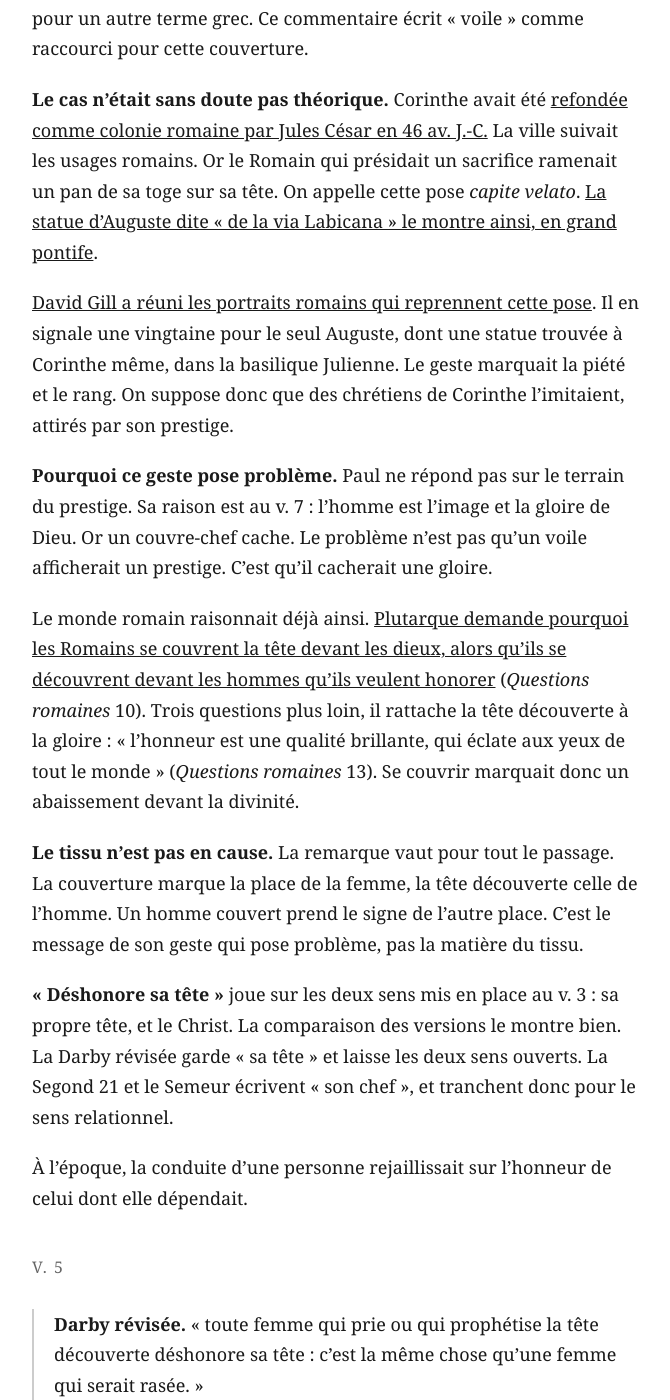
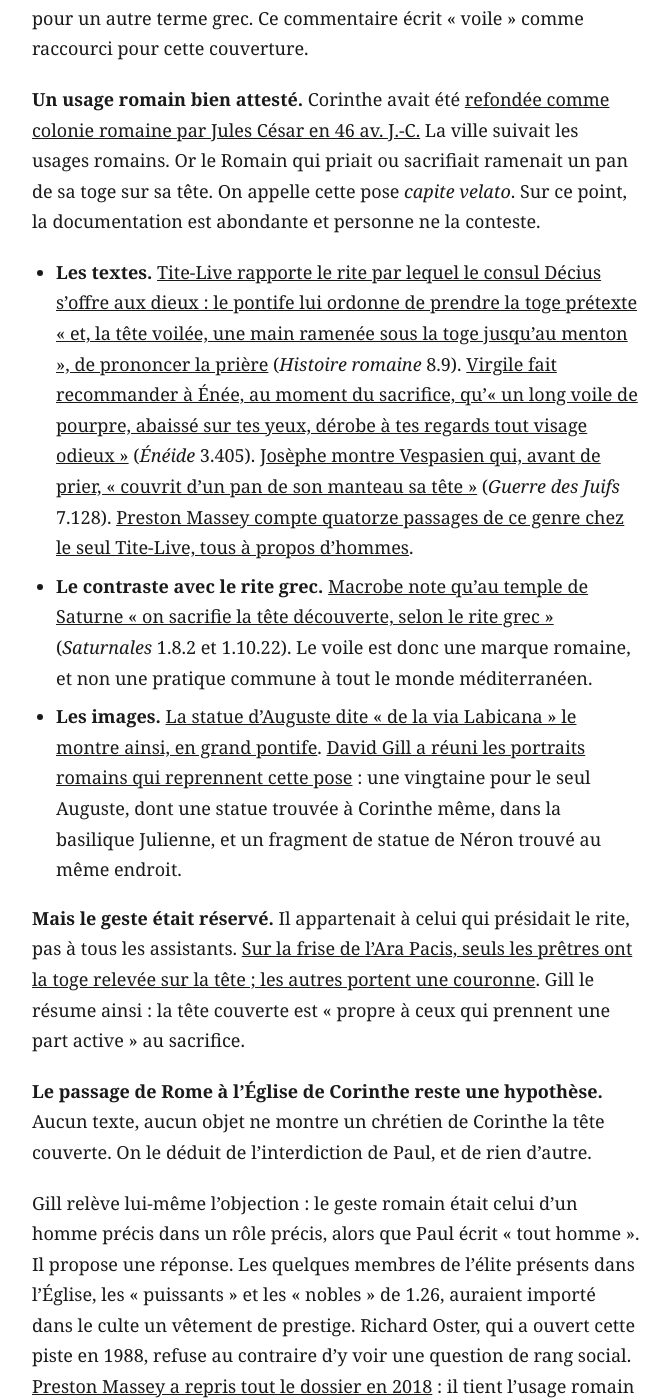
Before and after one commit to arnkoe/1-cor-11, a Jekyll site: the page built from index.md, in a window 1280 px wide and 1400 px high, scrolled down 4146 px. Shown: the whole window, without its empty margins (304-974 px from the left). Built offline with Jekyll 4.4.1, drawn with Linux system fonts in a browser that asks for light colours; some of the changed text lies outside the part shown.

Commit message:
Distinguer l'usage romain atteste des hypotheses sur Corinthe
- v. 4 : documenter le capite velato par Tite-Live, Virgile, Josephe,
  Macrobe et Massey ; signaler que le geste etait reserve a celui qui
  presidait (Ara Pacis, Gill) ; marquer clairement que son imitation par
  des chretiens de Corinthe est une deduction, pas une donnee
- v. 6 : presenter la femme nouvelle comme une reconstitution discutee et
  en donner les objections (Giles, Bucher)

```diff
--- a/index.md
+++ b/index.md
@@ -73,9 +73,19 @@ Le verset ne donne pas non plus à chaque homme une autorité personnelle sur ch
 
 Un mot sur le vocabulaire employé ici. Les trois versions disent « couvert » et « couverte ». Le mot « voile » n'apparaît qu'au v. 15, et pour un autre terme grec. Ce commentaire écrit « voile » comme raccourci pour cette couverture.
 
-**Le cas n'était sans doute pas théorique.** Corinthe avait été [refondée comme colonie romaine par Jules César en 46 av. J.-C.](https://www.livius.org/articles/place/corinth/roman-corinth/) La ville suivait les usages romains. Or le Romain qui présidait un sacrifice ramenait un pan de sa toge sur sa tête. On appelle cette pose *capite velato*. [La statue d'Auguste dite « de la via Labicana » le montre ainsi, en grand pontife](https://en.wikipedia.org/wiki/Via_Labicana_Augustus).
+**Un usage romain bien attesté.** Corinthe avait été [refondée comme colonie romaine par Jules César en 46 av. J.-C.](https://www.livius.org/articles/place/corinth/roman-corinth/) La ville suivait les usages romains. Or le Romain qui priait ou sacrifiait ramenait un pan de sa toge sur sa tête. On appelle cette pose *capite velato*. Sur ce point, la documentation est abondante et personne ne la conteste.
 
-[David Gill a réuni les portraits romains qui reprennent cette pose](https://www.tyndalebulletin.org/article/30525-the-importance-of-roman-portraiture-for-head-coverings-in-1-corinthians-11-2-16.pdf). Il en signale une vingtaine pour le seul Auguste, dont une statue trouvée à Corinthe même, dans la basilique Julienne. Le geste marquait la piété et le rang. On suppose donc que des chrétiens de Corinthe l'imitaient, attirés par son prestige.
+- **Les textes.** [Tite-Live rapporte le rite par lequel le consul Décius s'offre aux dieux : le pontife lui ordonne de prendre la toge prétexte « et, la tête voilée, une main ramenée sous la toge jusqu'au menton », de prononcer la prière](https://remacle.org/bloodwolf/historiens/Tite/livre8.htm) (*Histoire romaine* 8.9). [Virgile fait recommander à Énée, au moment du sacrifice, qu'« un long voile de pourpre, abaissé sur tes yeux, dérobe à tes regards tout visage odieux »](https://remacle.org/bloodwolf/poetes/virgile/eneide3.htm) (*Énéide* 3.405). [Josèphe montre Vespasien qui, avant de prier, « couvrit d'un pan de son manteau sa tête »](https://remacle.org/bloodwolf/historiens/Flajose/guerre7.htm) (*Guerre des Juifs* 7.128). [Preston Massey compte quatorze passages de ce genre chez le seul Tite-Live, tous à propos d'hommes](https://summerstudy.yale.edu/sites/default/files/3masseyveilingmen.pdf).
+- **Le contraste avec le rite grec.** [Macrobe note qu'au temple de Saturne « on sacrifie la tête découverte, selon le rite grec »](https://remacle.org/bloodwolf/erudits/macrobe/saturnales1.htm) (*Saturnales* 1.8.2 et 1.10.22). Le voile est donc une marque romaine, et non une pratique commune à tout le monde méditerranéen.
+- **Les images.** [La statue d'Auguste dite « de la via Labicana » le montre ainsi, en grand pontife](https://en.wikipedia.org/wiki/Via_Labicana_Augustus). [David Gill a réuni les portraits romains qui reprennent cette pose](https://www.tyndalebulletin.org/article/30525-the-importance-of-roman-portraiture-for-head-coverings-in-1-corinthians-11-2-16.pdf) : une vingtaine pour le seul Auguste, dont une statue trouvée à Corinthe même, dans la basilique Julienne, et un fragment de statue de Néron trouvé au même endroit.
+
+**Mais le geste était réservé.** Il appartenait à celui qui présidait le rite, pas à tous les assistants. [Sur la frise de l'Ara Pacis, seuls les prêtres ont la toge relevée sur la tête ; les autres portent une couronne](https://en.wikipedia.org/wiki/Ara_Pacis). Gill le résume ainsi : la tête couverte est « propre à ceux qui prennent une part active » au sacrifice.
+
+**Le passage de Rome à l'Église de Corinthe reste une hypothèse.** Aucun texte, aucun objet ne montre un chrétien de Corinthe la tête couverte. On le déduit de l'interdiction de Paul, et de rien d'autre.
+
+Gill relève lui-même l'objection : le geste romain était celui d'un homme précis dans un rôle précis, alors que Paul écrit « tout homme ». Il propose une réponse. Les quelques membres de l'élite présents dans l'Église, les « puissants » et les « nobles » de 1.26, auraient importé dans le culte un vêtement de prestige. Richard Oster, qui a ouvert cette piste en 1988, refuse au contraire d'y voir une question de rang social. [Preston Massey a repris tout le dossier en 2018](https://summerstudy.yale.edu/sites/default/files/3masseyveilingmen.pdf) : il tient l'usage romain pour acquis, mais conclut seulement qu'« on ne peut écarter la possibilité » qu'il ait joué à Corinthe.
+
+Il faut donc distinguer deux choses. L'usage romain est un fait. Son imitation par des chrétiens de Corinthe est une reconstitution vraisemblable, pas une donnée.
 
 **Pourquoi ce geste pose problème.** Paul ne répond pas sur le terrain du prestige. Sa raison est au v. 7 : l'homme est l'image et la gloire de Dieu. Or un couvre-chef cache. Le problème n'est pas qu'un voile afficherait un prestige. C'est qu'il cacherait une gloire.
 
@@ -137,7 +147,17 @@ Le premier tient à ce que sont ces deux actes. Prier, c'est parler à Dieu. Pro
 
 Le second tient à la situation concrète. Paul ne crée pas une obligation valable toute la journée. Il traite le moment précis où certaines Corinthiennes retiraient leur couverture.
 
-On a proposé de rattacher ce comportement à la « femme nouvelle », un modèle d'affranchissement des codes du mariage qui apparaît dans la société romaine du premier siècle. [Bruce Winter en a réuni les preuves : les textes littéraires, les poètes élégiaques et les lois augustéennes sur le mariage](https://www.tyndalebulletin.org/article/30293-the-new-roman-wife-and-1-timothy-2-9-15-the-search-for-a-_sitz-im-leben_.pdf). Autre explication possible, qui n'exclut pas la première : la conviction que les distinctions étaient abolies en Christ (comparer Ga 3.28), ou l'exaltation liée à l'inspiration prophétique. La lettre ne le dit pas. Ces reconstitutions restent des hypothèses.
+**On ignore pourquoi elles le faisaient.** Plusieurs explications ont été proposées. Aucune n'est démontrée.
+
+La plus connue est celle de la « femme nouvelle » : un modèle d'affranchissement des codes du mariage qui serait apparu dans la société romaine du premier siècle. [Bruce Winter en a réuni le dossier](https://www.tyndalebulletin.org/article/30293-the-new-roman-wife-and-1-timothy-2-9-15-the-search-for-a-_sitz-im-leben_.pdf) : les moralistes, les poètes élégiaques et les lois augustéennes sur le mariage. Cette reconstitution est discutée, pour trois raisons.
+
+- **Les sources ne viennent pas de Corinthe.** Elles décrivent Rome et le milieu sénatorial. Les lois augustéennes sur le mariage datent de 18 av. J.-C. et de l'an 9. La lettre aux Corinthiens est des années 50.
+- **Les sources sont littéraires.** La maîtresse des poètes élégiaques est un personnage de poème. Les satiristes et les moralistes dénoncent un travers ; ils ne décrivent pas une population.
+- **Le portrait ne s'accorde pas avec le texte.** [Kevin Giles le relève dans sa recension](https://www.cbeinternational.org/resource/book-review-roman-wives-roman-widows-appearance-new-women-and/) : Winter réserve la consigne de Paul aux femmes mariées, alors que Paul écrit « toute femme ». [Debra Bucher, examinant le même type de reconstruction chez Winter, juge peu convaincant le lien qu'il établit entre les changements de la société romaine et les réponses de Paul](https://bmcr.brynmawr.edu/2002/2002.06.15/).
+
+D'autres explications ont été avancées, qui n'excluent pas la première : la conviction que les distinctions étaient abolies en Christ (comparer Ga 3.28), ou l'exaltation liée à l'inspiration prophétique.
+
+La lettre ne dit rien sur ce point. Ces reconstitutions restent des hypothèses, et l'argument de Paul ne dépend d'aucune d'elles.
 
 ### v. 7
 
```
